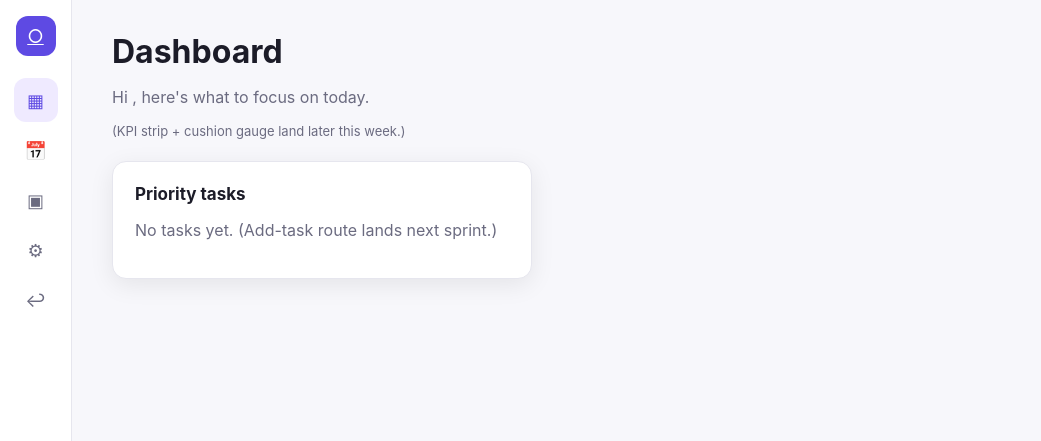
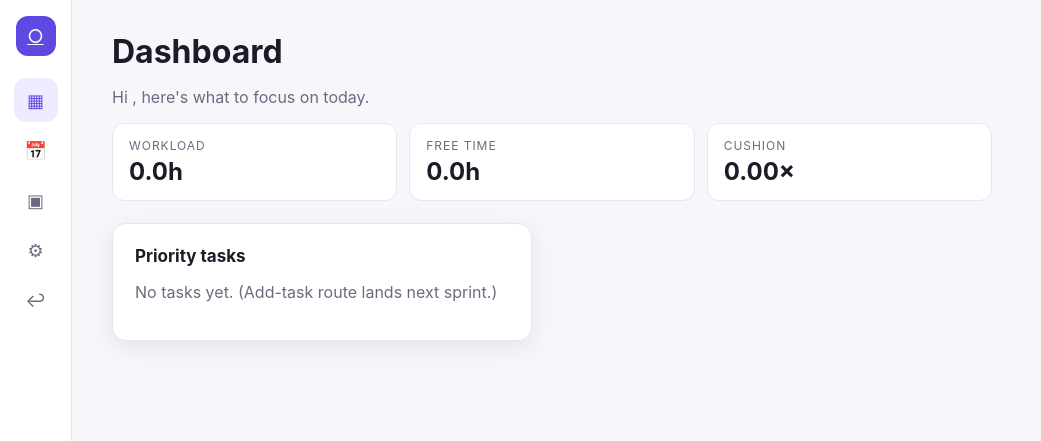
Before and after one commit to dilutedious/optima, a Flask app: template templates/dashboard.html in a window 1280 px wide. Shown: the top 441 px of the page, without its empty margins (0-1041 px from the left). Run offline with Flask 3, Linux system fonts and the light colour scheme; the template is opened without the code that fills it, so the values that code supplies are empty.

Commit message:
cushion ratio + dashboard kpi strip
added a numeric cushion gauge: total_free / total_workload over the
next 14 days. dashboard renders 3 kpi cards across the top —
workload, free time, cushion. cushion currently subtracts a fixed
8h/day for "classes/meals" because constraints don't exist yet;
that 8h fudge factor is the right thing to derive from real
constraints once they land in v0.3.

donut SVG version of the gauge waits for v0.3.

```diff
--- a/app.py
+++ b/app.py
@@ -171,7 +171,19 @@
         a["score"] = priority(a["weighting"], a["days"])
         ranked.append(a)
     ranked.sort(key=lambda a: -a["score"])
-    return render_template("dashboard.html", user=user, ranked=ranked)
+    # Crude cushion: workload vs awake hours in the next 14 days, with a
+    # placeholder 8h/day reserved for classes/meals. Will get derived from
+    # real constraints in v0.3 (a tester already flagged "8h is wrong").
+    total_workload = sum(a["hours_required"] for a in ranked)
+    awake_per_day = user["bed_time"] - user["wake_time"]
+    free_per_day = max(0.0, awake_per_day - 8.0)
+    total_free = free_per_day * 14
+    cushion = total_free / total_workload if total_workload else 1.0
+    return render_template("dashboard.html",
+                           user=user, ranked=ranked,
+                           total_workload=total_workload,
+                           total_free=total_free,
+                           cushion=cushion)
 
 
 @app.route("/weekly")
--- a/static/style.css
+++ b/static/style.css
@@ -59,3 +59,9 @@
 .weekly .cell { position: relative; min-height: 32px; }
 .weekly .block { position: absolute; left: 4px; right: 4px; padding: 4px 6px; border-radius: 6px; background: #efeaff; color: #5e4ae3; font-size: 11px; }
 .weekly .block.dashed { border: 1px dashed #5e4ae3; background: #fff; }
+
+/* dashboard kpi strip */
+.kpis { display: grid; grid-template-columns: repeat(3, 1fr); gap: 12px; margin: 16px 0; }
+.kpi { background: #fff; border: 1px solid #e6e6ee; border-radius: 12px; padding: 14px 16px; }
+.kpi .label { font-size: 12px; color: #6b6b80; text-transform: uppercase; letter-spacing: 0.08em; }
+.kpi .value { font-size: 24px; font-weight: 700; margin-top: 4px; }
--- a/templates/dashboard.html
+++ b/templates/dashboard.html
@@ -12,7 +12,11 @@
   <main class="content">
     <h1>Dashboard</h1>
     <p class="muted">Hi {{ user.username }}, here's what to focus on today.</p>
-    <p class="muted small">(KPI strip + cushion gauge land later this week.)</p>
+    <div class="kpis">
+      <div class="kpi"><div class="label">Workload</div><div class="value">{{ '%.1f'|format(total_workload) }}h</div></div>
+      <div class="kpi"><div class="label">Free time</div><div class="value">{{ '%.1f'|format(total_free) }}h</div></div>
+      <div class="kpi"><div class="label">Cushion</div><div class="value">{{ '%.2f'|format(cushion) }}×</div></div>
+    </div>
     <div class="card">
       <h2>Priority tasks</h2>
       {% if ranked|length == 0 %}
```
